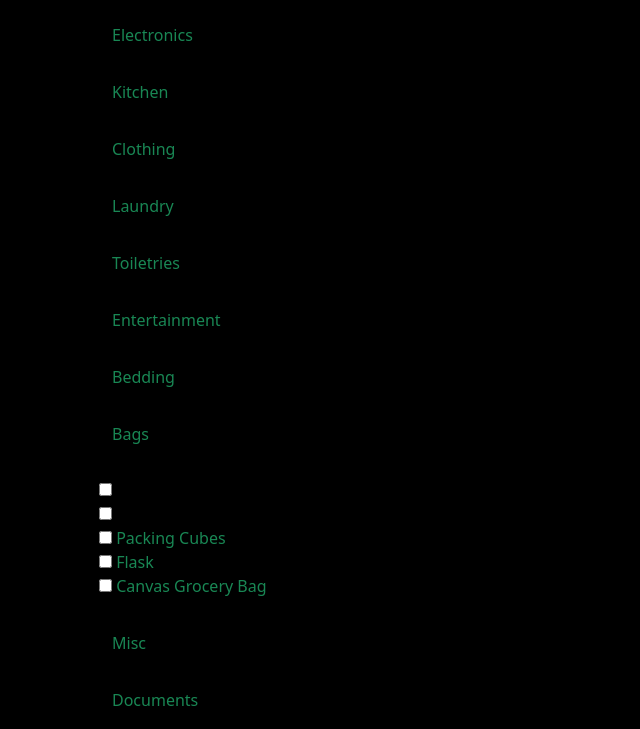
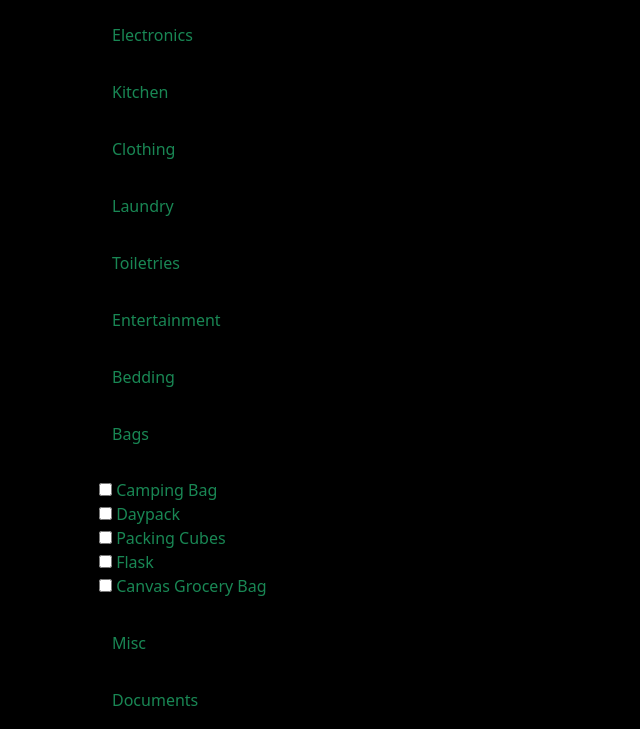
Before and after one commit to seaofcode/roadtripchecklist, a plain HTML site: page index.html in a window 1280 px wide. Both pictures are taken after a click on the link "Bags". Shown: the part 152-881 px from the top of the page, without its empty margins (0-640 px from the left). Drawn offline with nearby package versions, Linux system fonts and the light colour scheme.

Commit message:
bag section fix

```diff
--- a/index.html
+++ b/index.html
@@ -360,9 +360,9 @@
                         <div id="collapseTen" class="collapse" data-bs-parent="#accordion">
                             <div class="card-body text-success">
                                 <input type="checkbox">
-                                <label for="Bags"></label><br>
+                                <label for="">Camping Bag</label><br>
                                 <input type="checkbox">
-                                <label for="Daypack"></label><br>
+                                <label for="">Daypack</label><br>
                                 <input type="checkbox">
                                 <label for="">Packing Cubes</label><br>
                                 <input type="checkbox">
```
